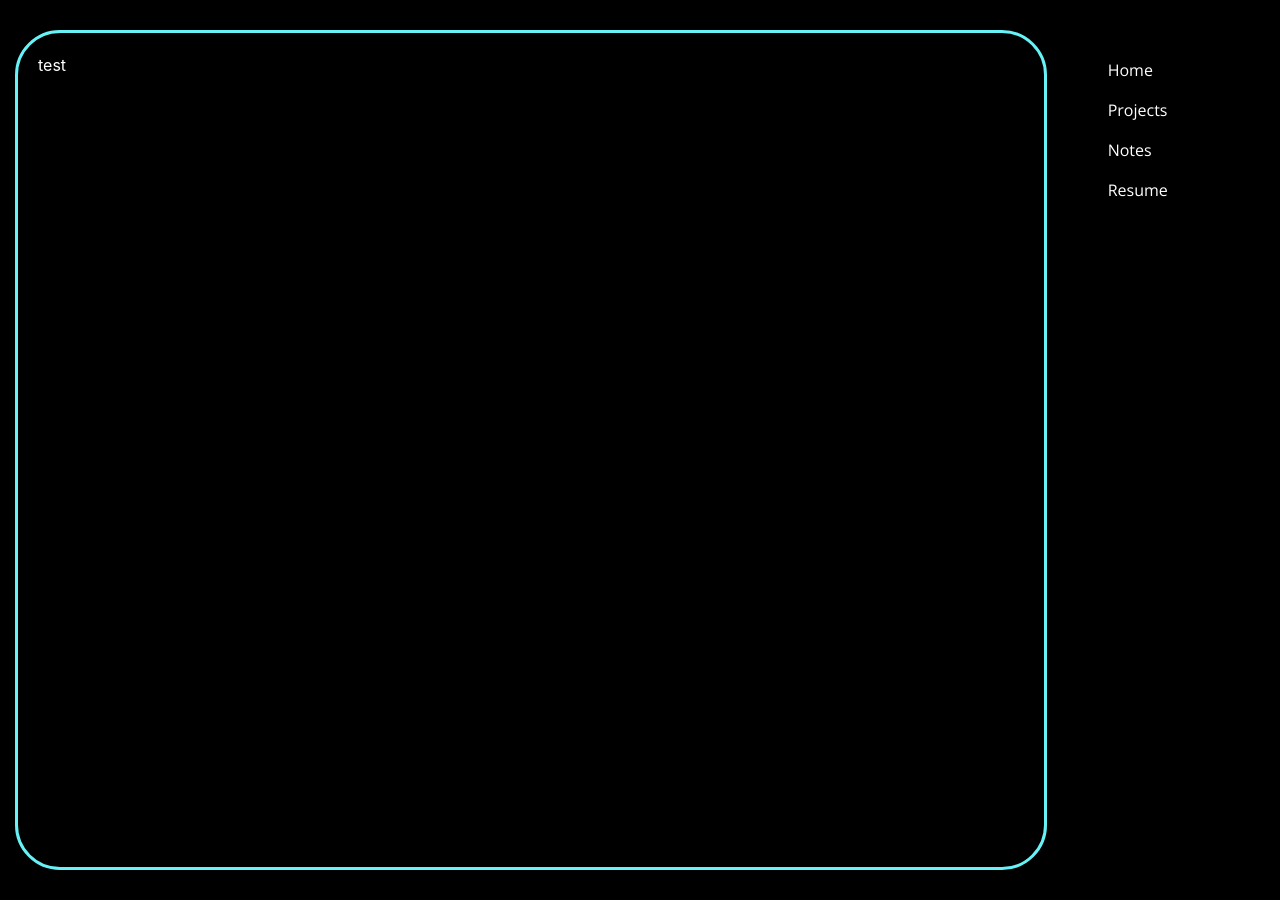
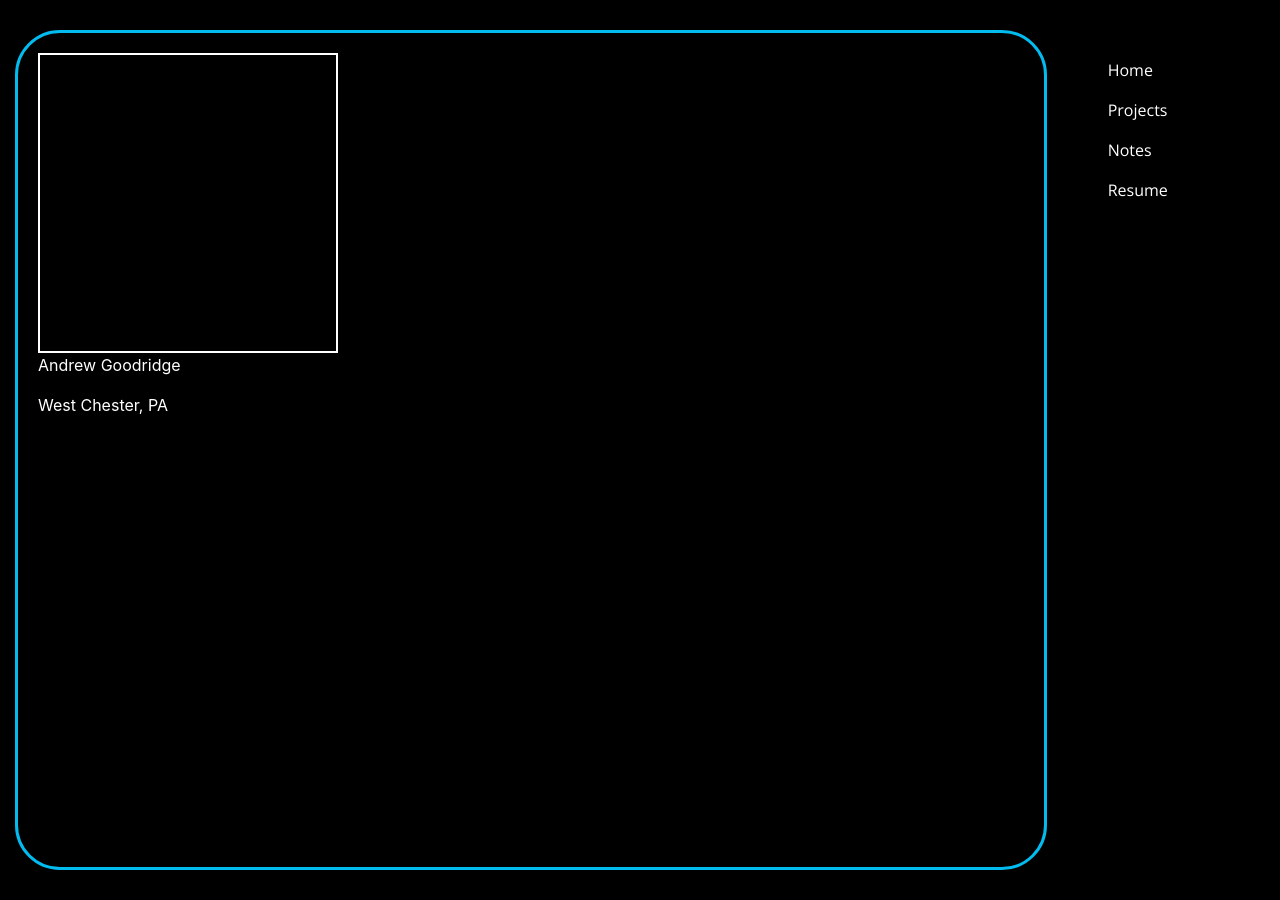
Before and after one commit to ndrewgood/pwb2, a Jekyll site: the page built from index.html, in a window 1280 px wide. Built offline with Jekyll 4.4.1, drawn with Linux system fonts in a browser that asks for light colours; nearby versions of some CDN libraries.

Commit message:
ignored the animated AG, added a color animation to box border

```diff
--- a/_layouts/default.html
+++ b/_layouts/default.html
@@ -24,8 +24,9 @@
 <div class="row">
   <div class="main-container col-12 col-sm-12 col-md-12 col-lg-10 col-xl-10">
     <div class="main-content-box">
-<p>test</p>
 <div id="bm"></div>
+<p>Andrew Goodridge</p>
+<p>West Chester, PA</p>
 
     </div>
   </div>
--- a/css/common.css
+++ b/css/common.css
@@ -62,12 +62,22 @@
 .main-content-box {
     border-radius: 45px;
     border: 3px solid #67f2f7;
+    animation: colorchange 20s;
+    animation-iteration-count:infinite;
     padding: 20px;
     width: 100%;
     height: 100%;
 }
 
+@keyframes colorchange
+{
+  0%   {border:3px solid #09fac1;}
+  50%   {border:3px solid #00a9ff;}
+  100% {border:3px solid #09fac1;}
+}
+
 #bm {
-  width: 50%;
-  height: 50%;
+  width: 300px;
+  height: 300px;
+  border: 2px solid white;
 }
```
Also changed, not shown: 5 other files.
